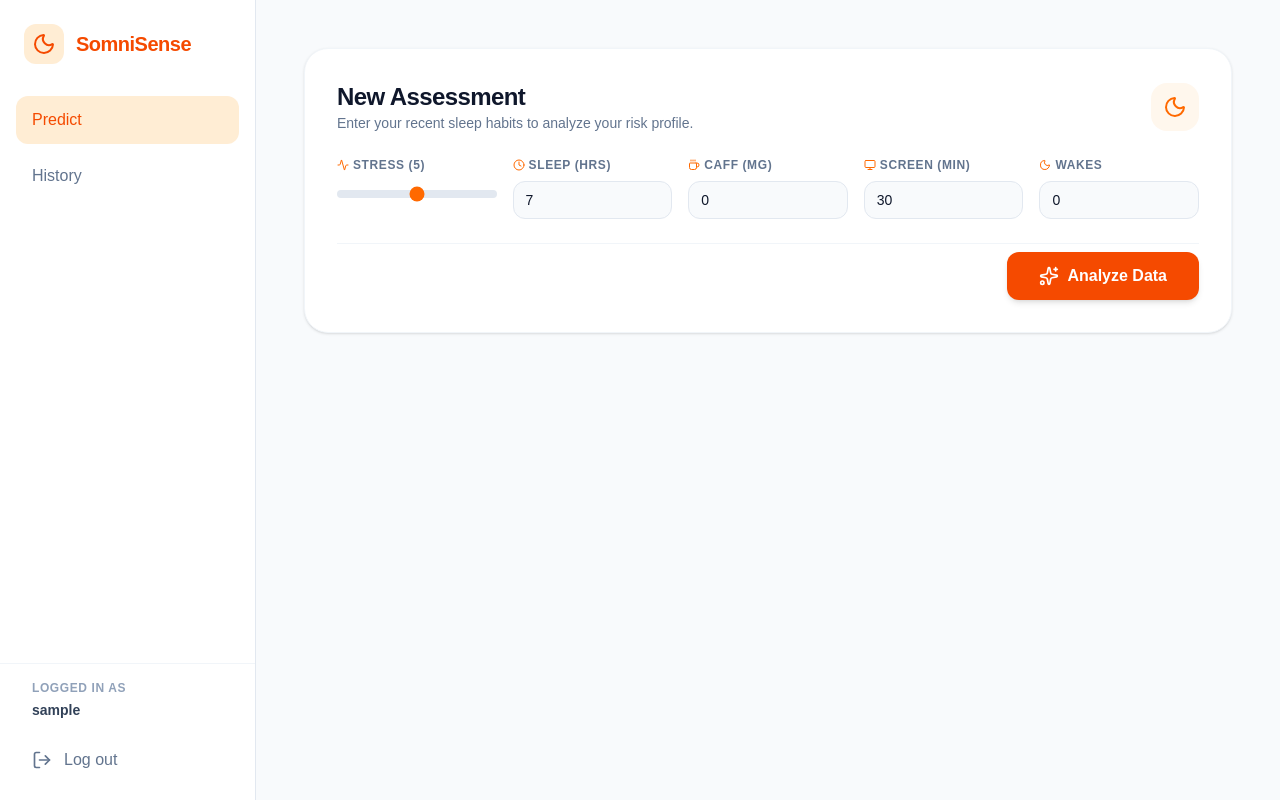
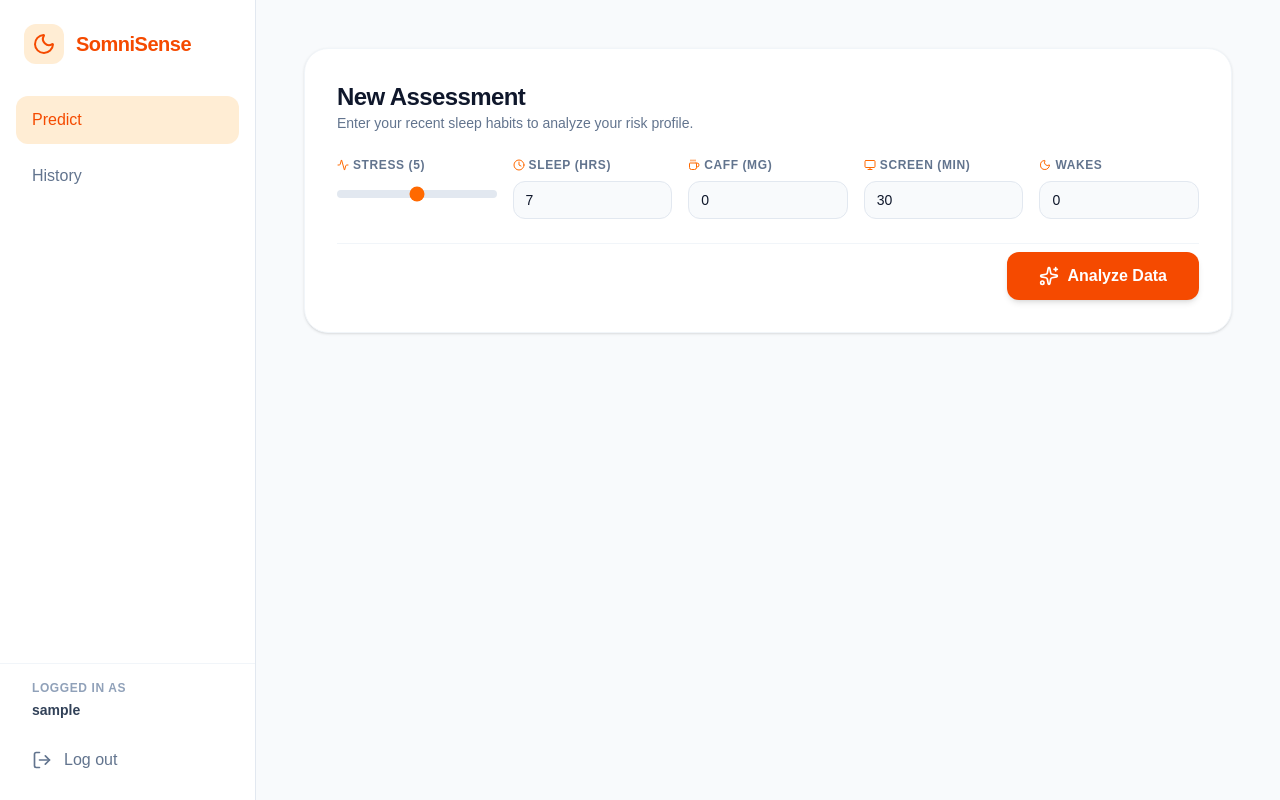
Before and after one commit to mahfuzhasanreza/somnisense-sleep-health, a Next.js app in the folder client/: page / in a window 1280 px wide. Built offline with nearby package versions, Linux system fonts and the light colour scheme; sample sign-in values are in the browser's storage.

Commit message:
modify predict route styles

```diff
--- a/client/src/app/page.tsx
+++ b/client/src/app/page.tsx
@@ -79,7 +79,7 @@ export default function Home() {
         <div className="absolute top-[-20%] left-[-10%] w-[50%] h-[50%] rounded-full bg-orange-500/5 blur-[120px]"></div>
       </div>
 
-      <div className="max-w-5xl mx-auto w-full space-y-10">
+      <div className="mx-auto w-full space-y-10">
 
         {/* Minimal Top Form Section */}
         <section className="bg-white rounded-3xl p-6 lg:p-8 shadow-sm border border-slate-100">
@@ -88,9 +88,7 @@ export default function Home() {
               <h1 className="text-2xl font-bold text-slate-900 tracking-tight">New Assessment</h1>
               <p className="text-sm text-slate-500">Enter your recent sleep habits to analyze your risk profile.</p>
             </div>
-            <div className="hidden sm:block p-3 bg-orange-50 rounded-2xl">
-              <Moon className="w-6 h-6 text-orange-500" />
-            </div>
+
           </div>
 
           <form onSubmit={handleSubmit} className="space-y-6">
--- /dev/null
+++ b/client/src/components/Footer.tsx
@@ -0,0 +1,19 @@
+"use client";
+
+import { useAuth } from "../context/AuthContext";
+
+export default function Footer() {
+  const { user } = useAuth();
+
+  if (!user) return null;
+
+  return (
+    <footer className="bg-white border-t border-slate-200 py-6 mt-auto">
+      <div className="max-w-4xl mx-auto px-6 text-center">
+        <p className="text-sm text-slate-500">
+          &copy; {new Date().getFullYear()} Sleep Health AI. All rights reserved.
+        </p>
+      </div>
+    </footer>
+  );
+}
```
